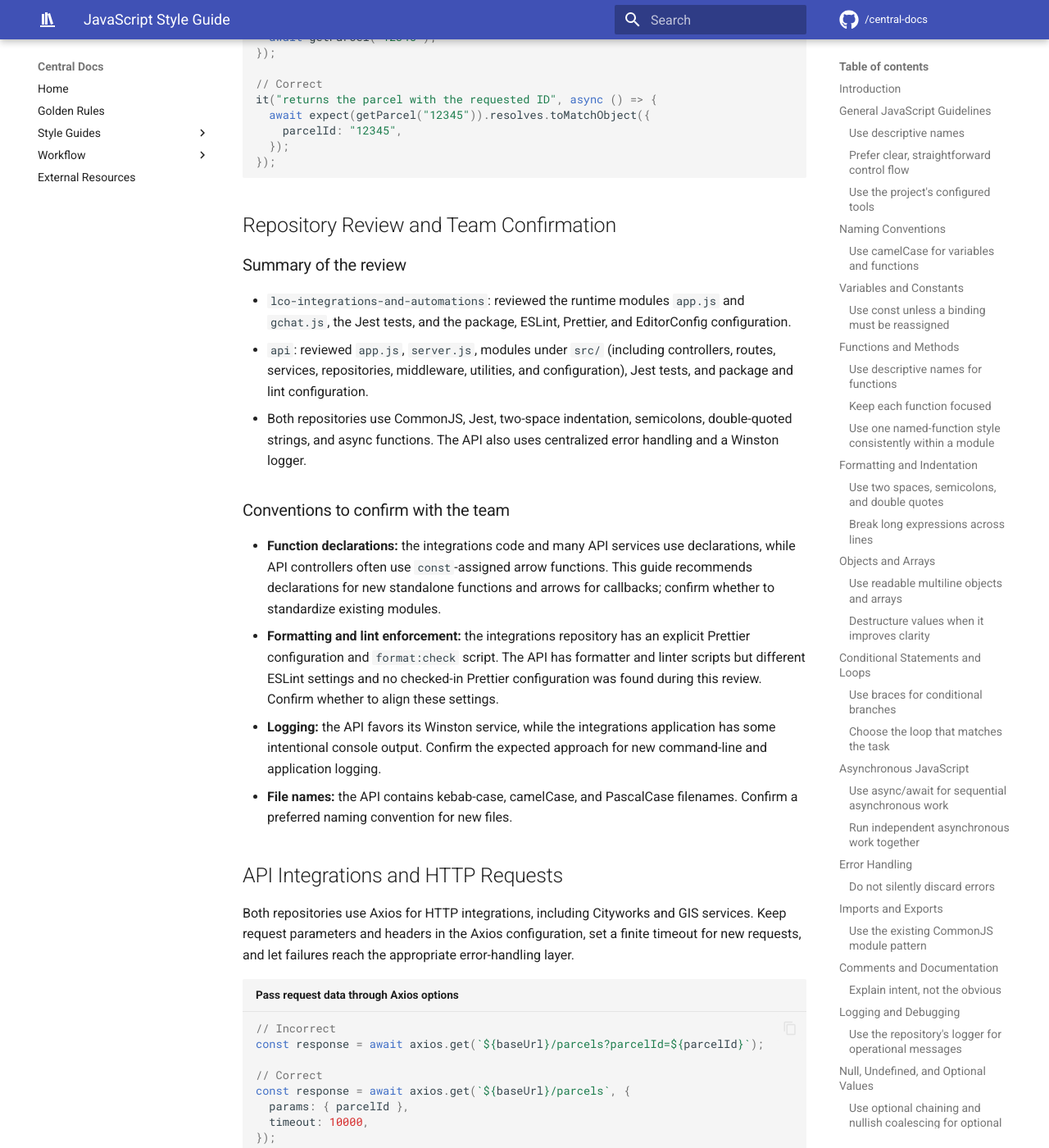
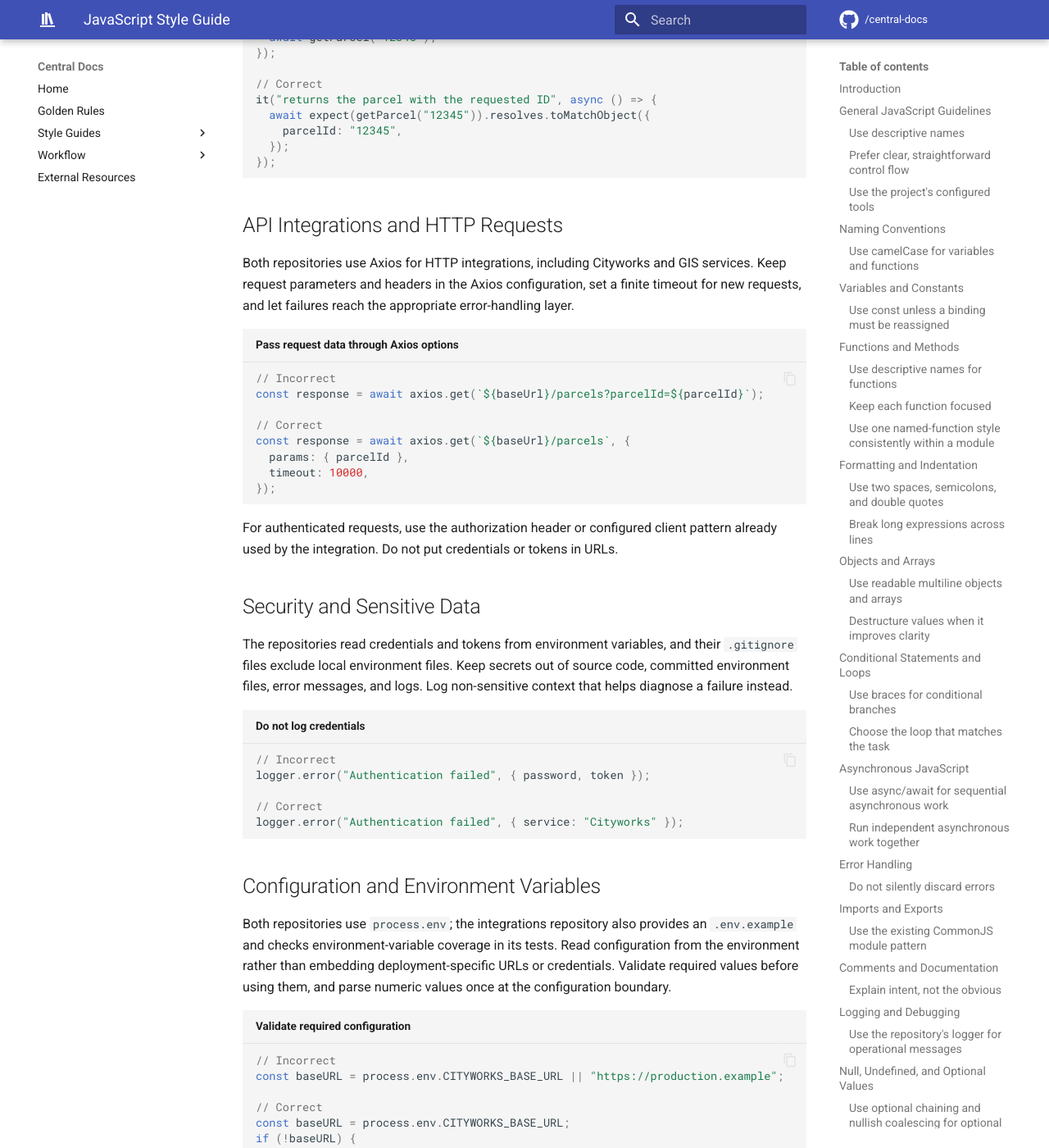
Before and after one commit to city-of-saint-louis/central-docs, an MkDocs documentation site: the page built from docs/JSGuidelines.md, in a window 1280 px wide and 1400 px high, scrolled down 12782 px. Shown: the whole window at 82% size. Built offline with MkDocs 1.6.1 and Material for MkDocs 9.7.7, drawn with Linux system fonts in a browser that asks for light colours; comment, search, counter and statistics services are not loaded.

Commit message:
docs: removed documentation of summary and conifrmations

````diff
--- a/docs/JSGuidelines.md
+++ b/docs/JSGuidelines.md
@@ -593,37 +593,6 @@ it("returns the parcel with the requested ID", async () => {
 });
 ```
 
-## Repository Review and Team Confirmation
-
-### Summary of the review
-
-- `lco-integrations-and-automations`: reviewed the runtime modules
-  `app.js` and `gchat.js`, the Jest tests, and the package, ESLint, Prettier,
-  and EditorConfig configuration.
-- `api`: reviewed `app.js`, `server.js`, modules under `src/` (including
-  controllers, routes, services, repositories, middleware, utilities, and
-  configuration), Jest tests, and package and lint configuration.
-- Both repositories use CommonJS, Jest, two-space indentation, semicolons,
-  double-quoted strings, and async functions. The API also uses centralized
-  error handling and a Winston logger.
-
-### Conventions to confirm with the team
-
-- **Function declarations:** the integrations code and many API services use
-  declarations, while API controllers often use `const`-assigned arrow
-  functions. This guide recommends declarations for new standalone functions
-  and arrows for callbacks; confirm whether to standardize existing modules.
-- **Formatting and lint enforcement:** the integrations repository has an
-  explicit Prettier configuration and `format:check` script. The API has
-  formatter and linter scripts but different ESLint settings and no checked-in
-  Prettier configuration was found during this review. Confirm whether to align
-  these settings.
-- **Logging:** the API favors its Winston service, while the integrations
-  application has some intentional console output. Confirm the expected
-  approach for new command-line and application logging.
-- **File names:** the API contains kebab-case, camelCase, and PascalCase
-  filenames. Confirm a preferred naming convention for new files.
-
 ## API Integrations and HTTP Requests
 
 Both repositories use Axios for HTTP integrations, including Cityworks and GIS
````
